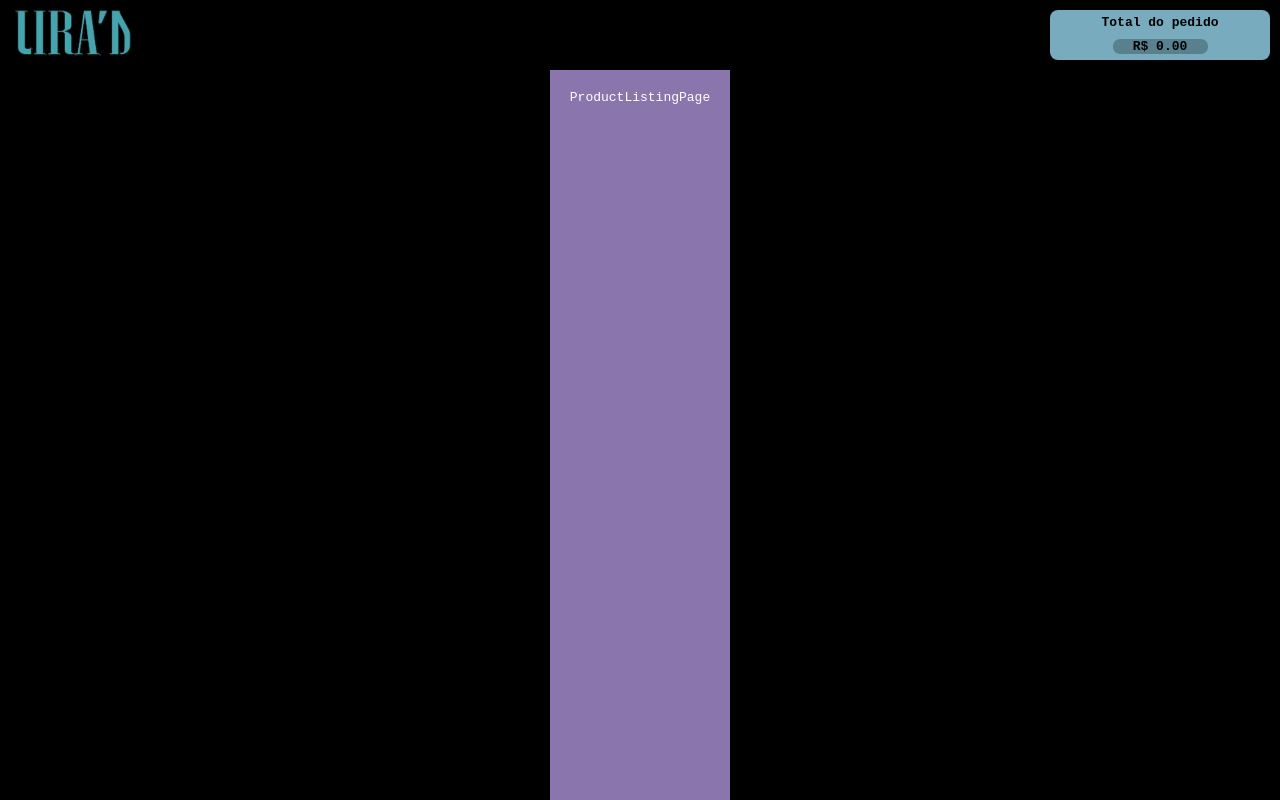
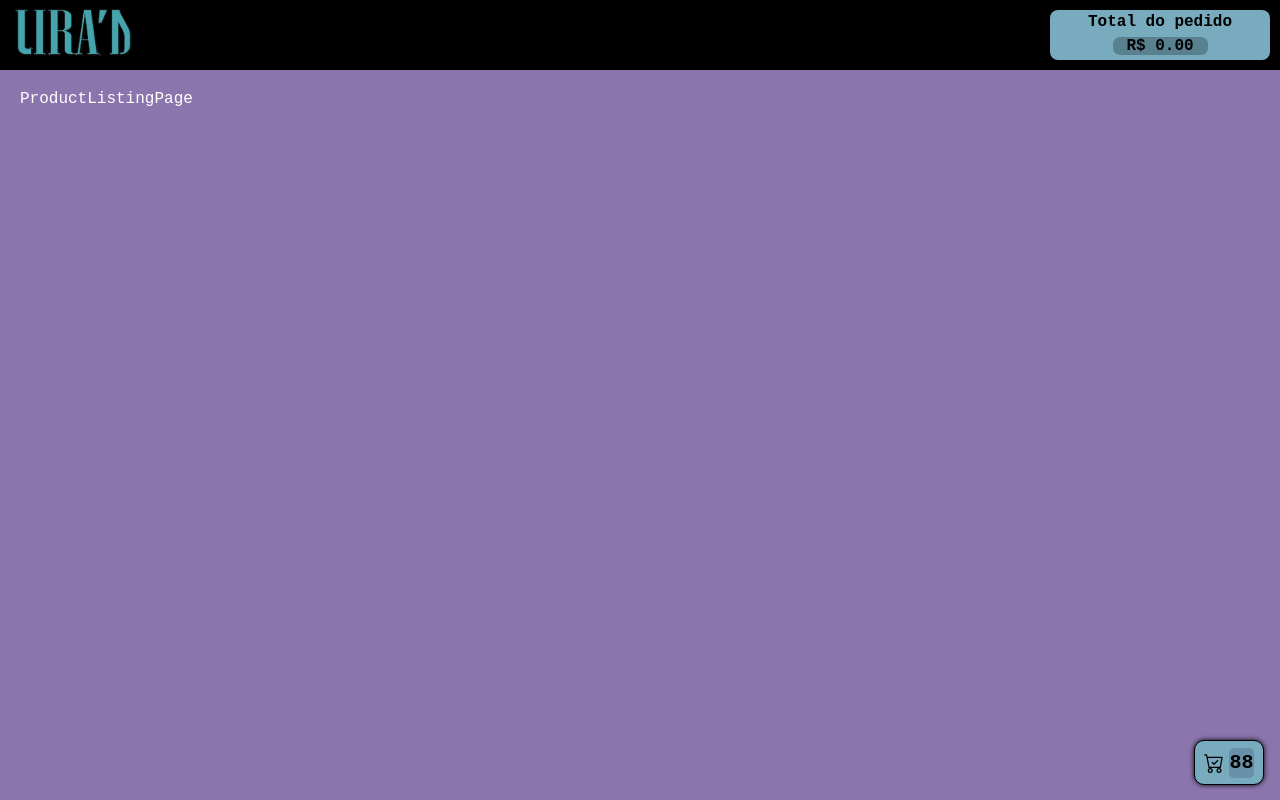
Before and after one commit to ericssendelima/react-ecommerce-portfolio, a React (Vite) app: page / in a window 1280 px wide. Shown: the top 800 px of the page. Built offline with nearby package versions, Linux system fonts and the light colour scheme.

Commit message:
feat: ✨ create and style the cart button component

```diff
--- /dev/null
+++ b/src/components/CartButton/CartButton.module.css
@@ -0,0 +1,33 @@
+.cartButton {
+  height: 45px;
+  width: 70px;
+  display: flex;
+  justify-content: center;
+  align-items: center;
+  padding: 0;
+  box-shadow: 0 0 5px black;
+  position: fixed;
+  bottom: 15px;
+  right: 16px;
+  z-index: 1;
+  color: black;
+  background-color: #77abbd;
+  border: 1px solid black;
+  font-weight: bold;
+  font-size: 20px;
+  border-radius: 10px;
+  cursor: pointer;
+
+  span {
+    display: flex;
+    justify-content: center;
+    align-items: center;
+    background-color: rgba(70, 85, 115, 0.3);
+    color: black;
+    height: 23px;
+    width: 25px;
+    padding: 15px 0;
+    margin-left: 5px;
+    border-radius: 5px;
+  }
+}
--- /dev/null
+++ b/src/components/CartButton/index.tsx
@@ -0,0 +1,18 @@
+import { BsCartCheck } from "react-icons/bs";
+import styles from "./CartButton.module.css";
+import { useNavigate } from "react-router";
+
+export const CartButton = () => {
+  const navigate = useNavigate();
+
+  const handleClick = () => {
+    navigate("/cart");
+  };
+
+  return (
+    <div className={styles.cartButton} onClick={handleClick}>
+      <BsCartCheck />
+      <span id="visorCarrinho">88</span>
+    </div>
+  );
+};
--- a/src/features/product-listing/ProductListingPage.module.css
+++ b/src/features/product-listing/ProductListingPage.module.css
@@ -1,5 +1,6 @@
 .productListingPage {
     padding: 20px;
     min-height: 100dvh;
+    width: 100dvw;
     background-color: #8b75ad;
 }
--- a/src/features/product-listing/ProductListingPage.tsx
+++ b/src/features/product-listing/ProductListingPage.tsx
@@ -1,8 +1,11 @@
-import styles from './ProductListingPage.module.css';
-
+import { CartButton } from "../../components/CartButton";
+import styles from "./ProductListingPage.module.css";
 
 export const ProductListingPage = () => {
   return (
-    <div className={styles.productListingPage}>ProductListingPage</div>
-  )
-}
+    <div className={styles.productListingPage}>
+      ProductListingPage
+      <CartButton />
+    </div>
+  );
+};
--- a/src/styles/index.css
+++ b/src/styles/index.css
@@ -1,3 +1,9 @@
+*,
+*::before,
+*::after {
+  box-sizing: border-box;
+}
+
 html {
   background-color: black;
   padding: 0;
@@ -11,20 +17,18 @@ body {
   margin: 0;
   padding: 0;
   height: 100%;
-  width: 100%;
 }
 
 #root {
   margin: 0;
   padding: 0;
-  min-height: 100dvh;
-  width: 100%;
   display: flex;
   flex-direction: column;
   align-items: center;
   flex-wrap: wrap;
   color: white;
   font-family: monospace;
+  font-size: 16px;
 }
 
 ul,
```
